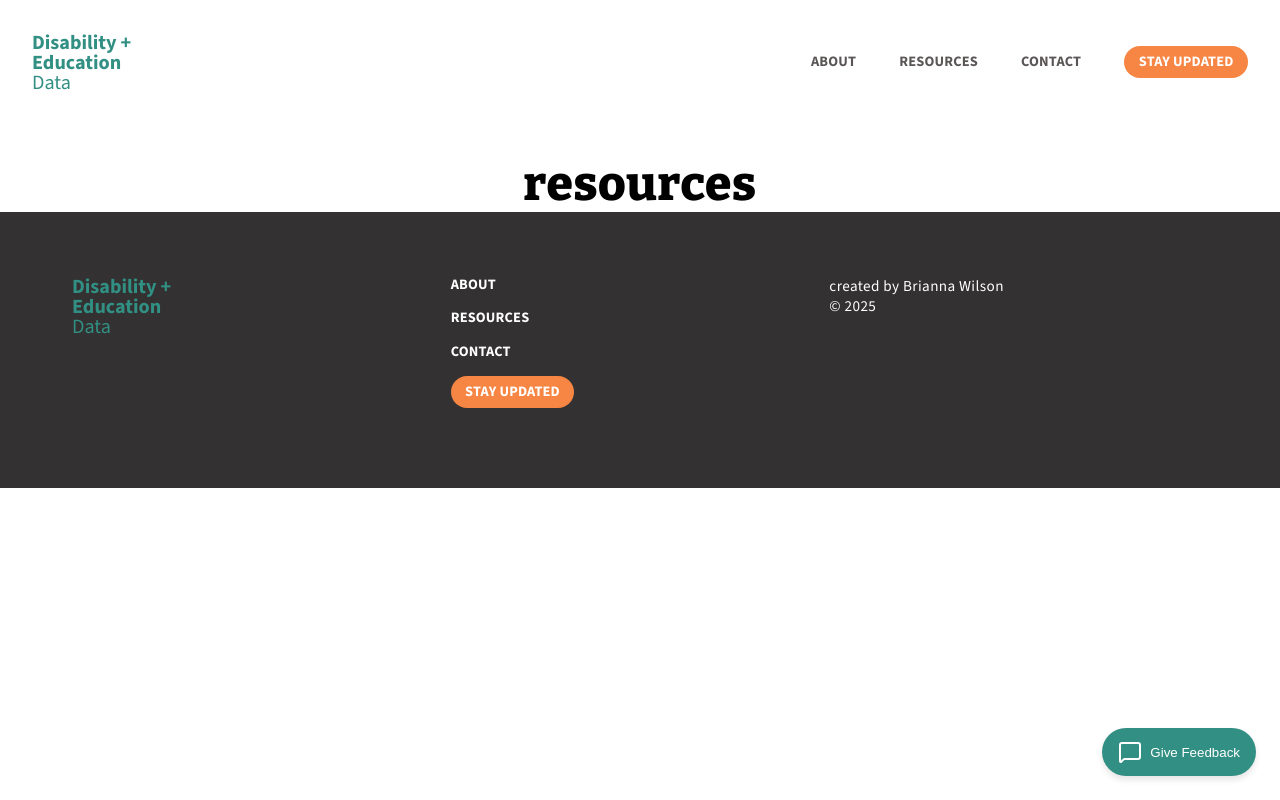
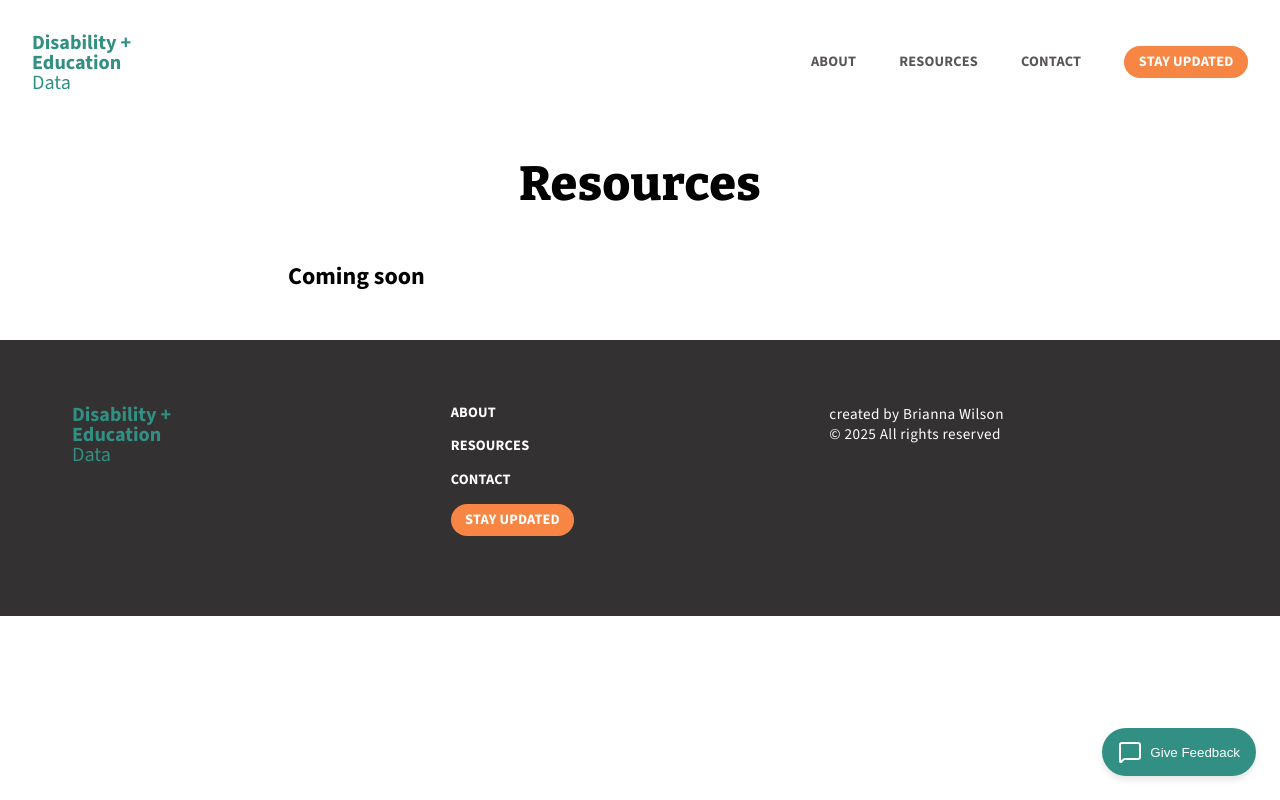
Before and after one commit to bronna/iepdata, a SvelteKit app: page /resources in a window 1280 px wide. Built offline with nearby package versions, Linux system fonts and the light colour scheme.

Commit message:
ancillary pages

```diff
--- a/src/lib/components/Footer.svelte
+++ b/src/lib/components/Footer.svelte
@@ -19,7 +19,7 @@
         created by Brianna Wilson
       </span>
       <span class="label" id="copyright">
-        &copy; 2025
+        &copy; 2025 All rights reserved
       </span>
     </div>
   </div>
--- a/src/routes/about/+page.svelte
+++ b/src/routes/about/+page.svelte
@@ -2,7 +2,9 @@
     import BubbleMap from '$lib/components/BubbleMap.svelte'
 </script>
 
-<div class="map-container" style="--map-width: {500}px; --map-height: {500}px;">
+<h2 class="text-width">Coming soon</h2>
+
+<div class="text-width map-container" style="--map-width: {500}px; --map-height: {500}px;">
     <BubbleMap />
 </div>
 
--- a/src/routes/contact/+page.svelte
+++ b/src/routes/contact/+page.svelte
@@ -1,4 +1,13 @@
 <script>
 </script>
 
-<h1>contact</h1>
+<h1>Contact</h1>
+
+<h2 class="text-width">Coming soon</h2>
+
+<style>
+    h2 {
+        margin-top: 3rem;
+        margin-bottom: 3rem;
+    }
+</style>
--- a/src/routes/resources/+page.svelte
+++ b/src/routes/resources/+page.svelte
@@ -1,4 +1,13 @@
 <script>
 </script>
 
-<h1>resources</h1>
+<h1>Resources</h1>
+
+<h2 class="text-width">Coming soon</h2>
+
+<style>
+    h2 {
+        margin-top: 3rem;
+        margin-bottom: 3rem;
+    }
+</style>
```
